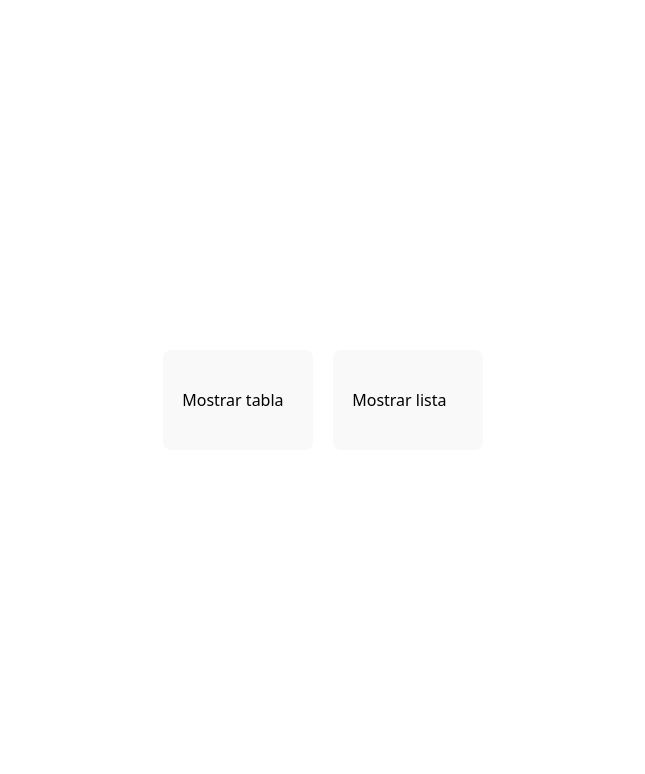
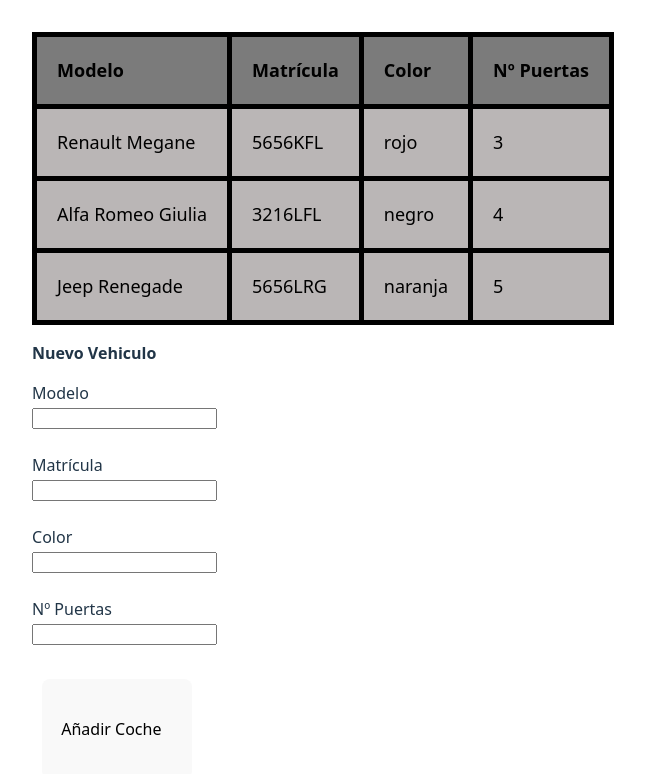
Before and after one commit to DiegoMartinez-Git/despliegueReact, a React (Vite) app: page / in a window 1280 px wide. Shown: the top 774 px of the page, without its empty margins (317-962 px from the left). Built offline with nearby package versions, Linux system fonts and the light colour scheme.

Commit message:
esqueleto formulario

```diff
--- a/package.json
+++ b/package.json
@@ -11,7 +11,8 @@
   },
   "dependencies": {
     "react": "^19.2.0",
-    "react-dom": "^19.2.0"
+    "react-dom": "^19.2.0",
+    "react-hook-form": "^7.68.0"
   },
   "devDependencies": {
     "@eslint/js": "^9.39.1",
--- a/src/App.jsx
+++ b/src/App.jsx
@@ -24,6 +24,7 @@
 import ListadoMisTemas from './componentes/ListaTemas/ListaMisTemas';
 import Notas from './componentes/Notas/Notas';
 import GestionarTabla from './componentes/TablaLista/GestionarTabla';
+import CocheForm from './componentes/CocheForm/CocheForm';
 
 
 function App() {
@@ -44,11 +45,12 @@
       {/*<TemaContext.Provider value={temas.light}>
         <BarraHerramientas></BarraHerramientas>
       </TemaContext.Provider>*/}
-      {/*<ListadoCoches todosLosCoches={losCoches}></ListadoCoches>
+      <ListadoCoches todosLosCoches={losCoches}></ListadoCoches>
+      <CocheForm></CocheForm>
 
-      <ListadoMisTemas todosLosTemas={losTemas}></ListadoMisTemas>
-      <Notas notasIniciales={lasNotas}></Notas>*/}
-      <GestionarTabla></GestionarTabla>
+      {/* <ListadoMisTemas todosLosTemas={losTemas}></ListadoMisTemas>
+      <Notas notasIniciales={lasNotas}></Notas> */}
+      {/* <GestionarTabla></GestionarTabla> */}
 
     </div>
   )
--- /dev/null
+++ b/src/componentes/CocheForm/CocheForm.jsx
@@ -0,0 +1,63 @@
+import { useForm, Watch } from "react-hook-form"
+
+export default function CocheForm(){
+
+    const COCHE = {
+        //Lo mismo que tengamos declarado en el mock
+        MODELO      : "modelo",
+        MATRICULA   : "matricula",
+        COLOR       : "color",
+        PUERTAS     : "npuertas"
+
+    }
+
+    function manejarFormulario(event){
+        console.log("Coche insertado")
+
+        event.preventDefault()
+    }
+
+    const COCHEINICIAL = {
+        modelo      : "",
+        matricula   : "",
+        color       : "",
+        npuertas    : 1
+    }
+
+    const { register,
+            handleSubmit,
+            reset,
+            formState:{errors},
+            watch
+
+
+
+    } = useForm({defaultValues: COCHEINICIAL});
+
+    return(
+
+        <>
+
+            <form id="formulario">
+                <p><strong>Nuevo Vehiculo</strong></p>
+
+                <label htmlFor={COCHE.MODELO}>Modelo</label><br />
+                <input type="text" id={COCHE.MODELO} /><br /><br />
+
+                <label htmlFor={COCHE.MATRICULA}>Matrícula</label><br />
+                <input type="text" id={COCHE.MATRICULA} /><br /><br />
+
+                <label htmlFor={COCHE.COLOR}>Color</label><br />
+                <input type="text" id={COCHE.COLOR} /><br /><br />
+
+                <label htmlFor={COCHE.PUERTAS}>Nº Puertas</label><br />
+                <input type="number" id={COCHE.PUERTAS} min={0}/><br /><br />
+
+                <button onClick={manejarFormulario}>Añadir Coche</button>
+
+            </form>
+
+        </>
+
+    )
+}
--- a/src/componentes/TablaLista/DatosLista.jsx
+++ b/src/componentes/TablaLista/DatosLista.jsx
@@ -1,13 +1,16 @@
+import RegistroLista from "./RegistroLista";
 import TotalPorcentaje from "./TotalPorcentaje";
 
 export default function DatosLista({datos}){
+
+    function mostrarDatos(registro){
+        return(<RegistroLista key={registro.id} tema={registro}></RegistroLista>)
+    }
     return(
         <>
             <h1>Lista</h1>
             <ul>
-                {datos.criterios_evaluacion.map((tema) => (
-                    <li key={tema.id}>{tema.id}-{tema.descripcion}</li>
-                ))}
+                {datos.criterios_evaluacion.map(mostrarDatos)}
             </ul>
             <TotalPorcentaje tarea={datos}></TotalPorcentaje>
         </>
--- a/src/componentes/TablaLista/DatosTabla.jsx
+++ b/src/componentes/TablaLista/DatosTabla.jsx
@@ -1,17 +1,17 @@
+import RegistroTabla from "./RegistroTabla";
 import TotalPorcentaje from "./TotalPorcentaje";
 
 export default function DatosTabla({datos}){
+
+    function mostrarDatos(registro){
+        return(<RegistroTabla key={registro.id} tema={registro}></RegistroTabla>)
+    }
     return(
         <>
             <h1>Tabla</h1>
             <table>
                 <tbody>
-                    {datos.criterios_evaluacion.map((tema) => (
-                        <tr key={tema.id}>
-                            <td>{tema.id}</td>
-                            <td>{tema.descripcion}</td>
-                        </tr>
-                    ))}
+                    {datos.criterios_evaluacion.map(mostrarDatos)}
                 </tbody>
             </table>
             <TotalPorcentaje tarea={datos}></TotalPorcentaje>
--- a/src/componentes/TablaLista/GestionarTabla.jsx
+++ b/src/componentes/TablaLista/GestionarTabla.jsx
@@ -16,10 +16,15 @@
         console.log(Datos)
     }
 
+    function Resetear(){
+        setEstado({estado:0})
+    }
+
     return(
         <>
             <button onClick={mostrarTabla}>Mostrar tabla</button>
             <button onClick={mostrarLista}>Mostrar lista</button>
+            <button onClick={Resetear}>Resetear</button>
 
             {estado.estado === 1 && <DatosTabla datos={Datos}/>}
             {estado.estado === 2 && <DatosLista datos={Datos}/>}
--- /dev/null
+++ b/src/componentes/TablaLista/RegistroLista.jsx
@@ -0,0 +1,5 @@
+export default function RegistroLista({tema}){
+    return(
+        <li>{tema.id}-{tema.descripcion}</li>
+    )
+}
--- /dev/null
+++ b/src/componentes/TablaLista/RegistroTabla.jsx
@@ -0,0 +1,8 @@
+export default function RegistroTabla({tema}){
+    return(
+        <tr >
+            <td>{tema.id}</td>
+            <td>{tema.descripcion}</td>
+        </tr>
+    )
+}
--- a/src/index.css
+++ b/src/index.css
@@ -25,7 +25,7 @@
 body {
   margin: 0;
   display: flex;
-  place-items: center;
+  place-items: top;
   min-width: 320px;
   min-height: 100vh;
 }
```
Also changed, not shown: src/Leeme.txt (added), src/componentes/CocheForm/CocheForm.css (added), 1 other file (tests, documents, lock files or other folders).
